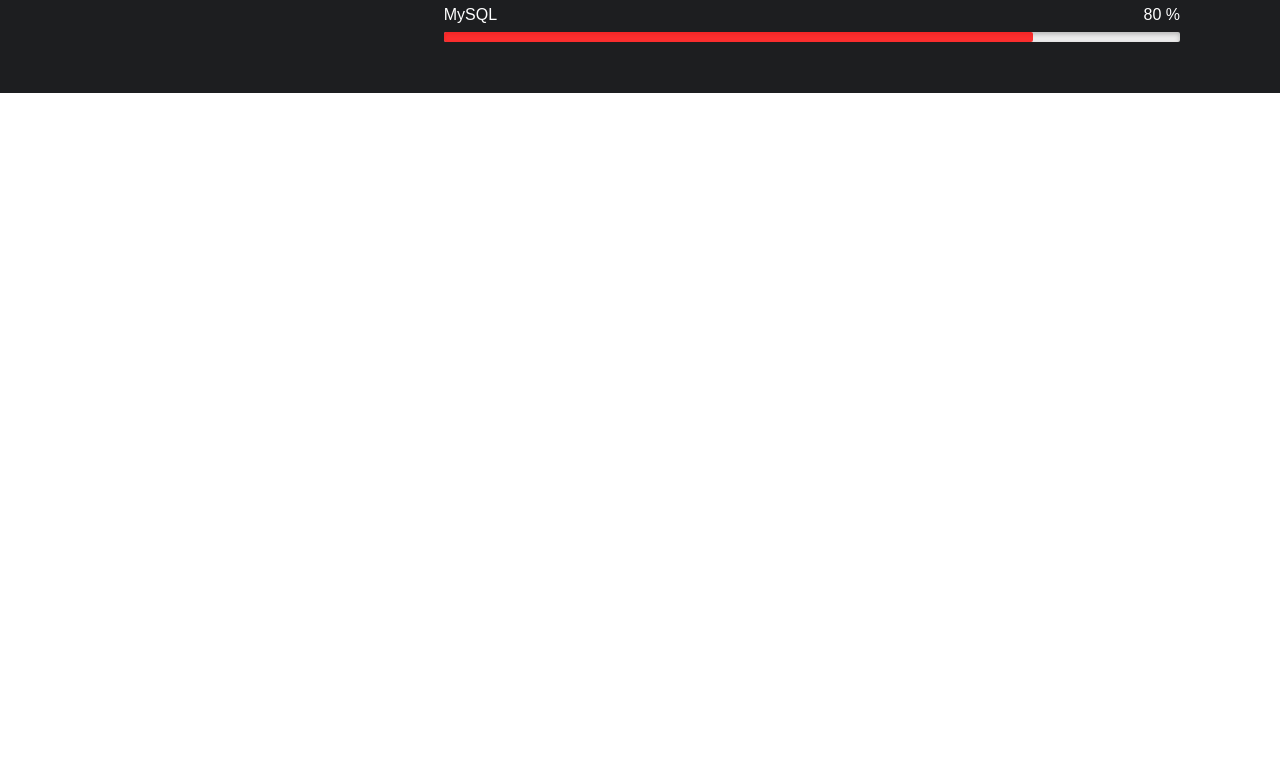
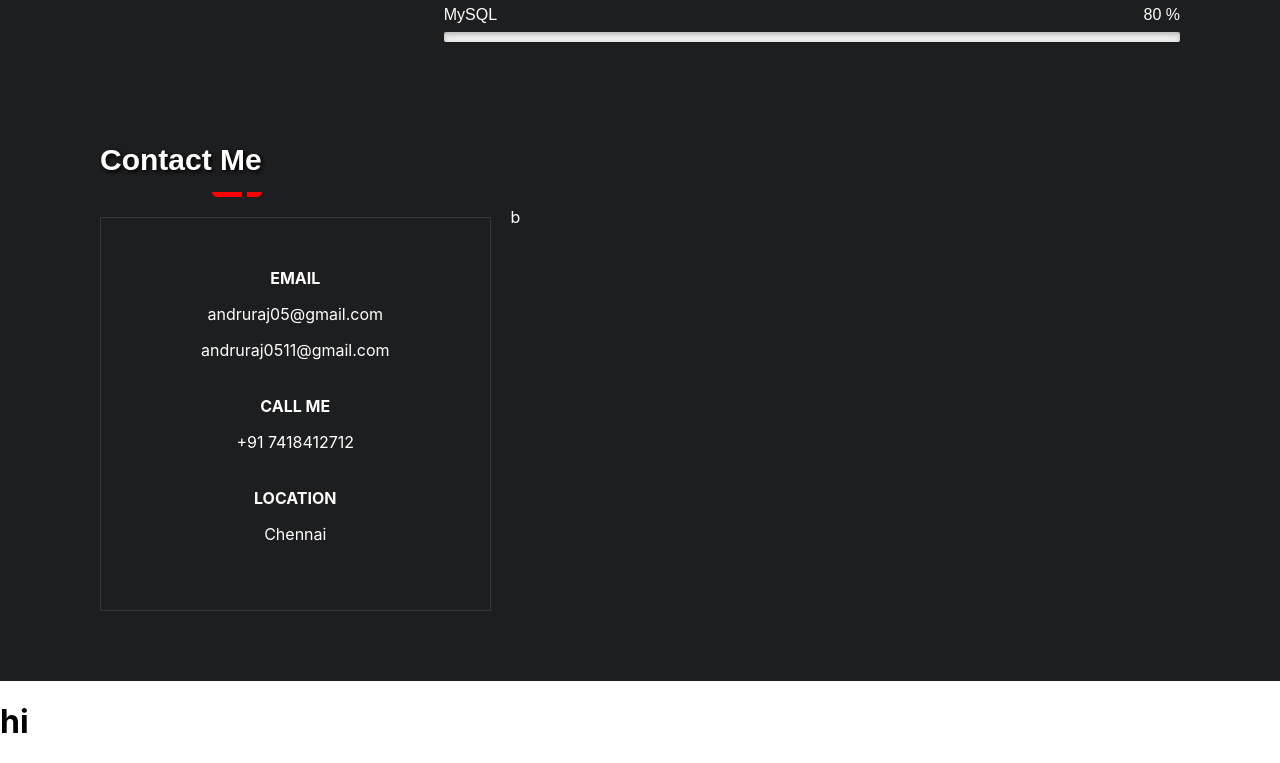
Before and after one commit to soundharya04/portfolio, a React (Create React App) app: page / in a window 1280 px wide. Shown: the part 1295-2058 px from the top of the page. Before the commit the page ends 1388 px from the top, so only its background shows below. Built offline with nearby package versions, Linux system fonts and the light colour scheme.

Commit message:
box border animation

```diff
--- a/src/App.js
+++ b/src/App.js
@@ -2,6 +2,7 @@
 import Header from "./Components/Header";
 import Main from "./Components/Main";
 import About from "./Components/About";
+import Contact from "./Components/Contact";
 
 const App = () => {
   return (
@@ -9,6 +10,8 @@
       <Header />
       <Main />
       <About />
+      <Contact />
+      <h1>hi</h1>
     </>
   );
 };
--- a/src/Components/About.js
+++ b/src/Components/About.js
@@ -1,18 +1,32 @@
 import React from "react";
 
-const ValBar = ({ skill, value }) => (
+const ValBar = ({ skill, value, view }) => {
+  return (
     <div className="skill-group">
       <span>
         <p>{skill}</p>
-      <p>{`${value} %`}</p>
+        <p>{view ? `${value} %` : `0 %`}</p>
       </span>
-    <progress max="100" value={value}></progress>
+      <progress max="100" value={view ? value : "0"}></progress>
     </div>
   );
+};
 
 const About = () => {
+  const [view, setView] = React.useState(false);
+  React.useEffect(() => {
+    window.addEventListener("scroll", () => {
+      const scroll = window.scrollY;
+      const all = document.querySelector(".about").getClientRects()[0];
+      if (scroll > all.top && scroll < all.bottom) {
+        if (view === false) {
+          setView(true);
+        }
+      }
+    });
+  }, [view]);
   return (
-    <div className="about">
+    <div className={view ? "about fadein" : "about"}>
       <header>About Me</header>
       <div className="about-content">
         <span className="frame"></span>
@@ -25,10 +39,10 @@
             Developer and passionate in App development and programming.
           </p>
           <div className="skills">
-            <ValBar skill="React JS" value="90" />
-            <ValBar skill="Node JS" value="75" />
-            <ValBar skill="Python" value="85" />
-            <ValBar skill="MySQL" value="80" />
+            <ValBar skill="React JS" value="90" view={view} />
+            <ValBar skill="Node JS" value="75" view={view} />
+            <ValBar skill="Python" value="85" view={view} />
+            <ValBar skill="MySQL" value="80" view={view} />
           </div>
         </span>
       </div>
--- /dev/null
+++ b/src/Components/Contact.js
@@ -0,0 +1,43 @@
+import React from "react";
+
+const Contact = () => {
+  const [view, setView] = React.useState(false);
+  React.useEffect(() => {
+    window.addEventListener("scroll", () => {
+      const scroll = window.scrollY;
+      const all = document.querySelector(".contact").getClientRects()[0];
+      if (scroll > all.top && scroll < all.bottom) {
+        if (view === false) {
+          setView(true);
+        }
+      }
+    });
+  }, [view]);
+  return (
+    <div className={view ? "contact fadein" : "contact"}>
+      <header>Contact Me</header>
+      <div className="contact-content">
+        <div className="contact-frame">
+          <span className="box-anim">
+            <div className="frame">
+              <span>
+                <b>EMAIL</b>
+                <p>andruraj05@gmail.com</p>
+                <p>andruraj0511@gmail.com</p>
+                <br />
+                <b>CALL ME</b>
+                <p>+91 7418412712</p>
+                <br />
+                <b>LOCATION</b>
+                <p>Chennai</p>
+              </span>
+            </div>
+          </span>
+        </div>
+        <span className="form">b</span>
+      </div>
+    </div>
+  );
+};
+
+export default Contact;
--- a/src/index.css
+++ b/src/index.css
@@ -254,13 +254,16 @@
   }
 }
 
-.about {
+.about,
+.contact {
+  opacity: 0;
   background-color: #1d1e20;
   color: #fff;
   padding: 50px 100px;
 }
 
-.about > header {
+.about > header,
+.contact > header {
   font-size: 30px;
   font-weight: bold;
   font-family: Arial, Helvetica, sans-serif;
@@ -269,7 +272,8 @@
   width: fit-content;
 }
 
-.about > header::before {
+.about > header::before,
+.contact > header::before {
   background-color: red;
   content: "";
   width: 30px;
@@ -280,7 +284,8 @@
   bottom: -20px;
   border-bottom-left-radius: 20px;
 }
-.about > header::after {
+.about > header::after,
+.contact > header::after {
   background-color: red;
   content: "";
   width: 15px;
@@ -292,7 +297,8 @@
   border-bottom-right-radius: 20px;
 }
 
-.about-content {
+.about-content,
+.contact-content {
   display: flex;
 }
 
@@ -321,6 +327,10 @@
   height: 35px;
 }
 
+.skill-group > span:first-child > p:last-child {
+  transition: all 2s;
+}
+
 .about-content progress {
   width: 100%;
   height: 10px;
@@ -335,4 +345,73 @@
 .about-content progress[value]::-webkit-progress-value {
   border-radius: 2px;
   background-color: rgb(255, 0, 0, 0.8);
+  transition: width 2s;
 }
+
+@keyframes fadein {
+  0% {
+    opacity: 0;
+  }
+  100% {
+    opacity: 1;
+  }
+}
+
+.fadein {
+  transition: linear;
+  animation: fadein 2s;
+  animation-fill-mode: forwards;
+}
+
+.contact-content .frame {
+  text-align: center;
+  background-color: rgb(29, 30, 32, 0.7);
+  border: 0.1px solid rgb(255, 255, 255, 0.1);
+  padding: 50px 100px;
+}
+
+.contact header {
+  margin-bottom: 30px;
+}
+
+.box-anim {
+  position: relative;
+}
+
+.box-anim::before {
+  content: "";
+  position: absolute;
+  top: 0;
+  left: 0;
+  width: 0%;
+  height: 0%;
+  box-sizing: border-box;
+}
+.box-anim:hover::before {
+  width: 100%;
+  height: 100%;
+  border-top: 2px solid red;
+  border-left: 2px solid red;
+  transition: width 0.5s linear, height 0.5s linear;
+}
+.box-anim::after {
+  content: "";
+  position: absolute;
+  bottom: 0;
+  right: 0;
+  width: 0%;
+  height: 0%;
+  box-sizing: border-box;
+}
+.box-anim:hover::after {
+  width: 100%;
+  height: 100%;
+  border-bottom: 2px solid red;
+  border-right: 2px solid red;
+  transition: width 0.5s linear, height 0.5s linear;
+}
+
+.contact-frame {
+  display: flex;
+  margin: 10px 20px 20px 0px;
+}
```
Lines whose indentation alone changed are shown as unchanged.
